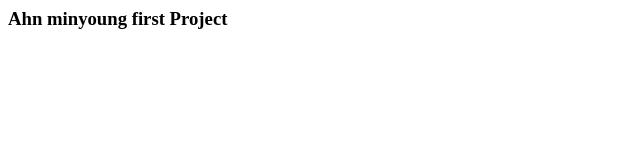
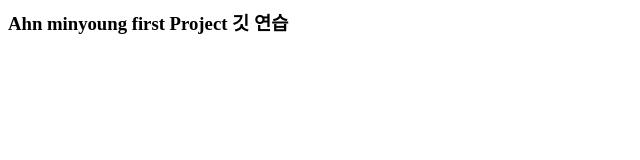
Before and after one commit to anrh0213/first-noona-project, a plain HTML site: page index.html in a window 1280 px wide. Shown: the whole page, without its empty margins (0-640 px from the left). Drawn offline with Linux system fonts and the light colour scheme.

Commit message:
ahn first commit

```diff
--- a/index.html
+++ b/index.html
@@ -3,6 +3,7 @@
     <h3>
         Ahn minyoung
         first Project
+        깃 연습
 
     </h3>
 
```
